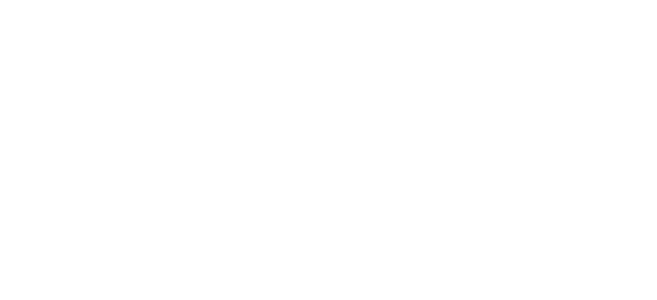
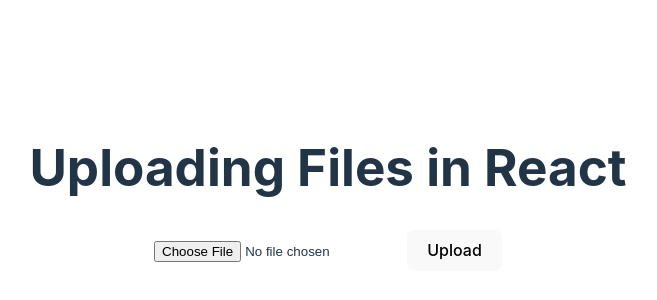
Before and after one commit to HishamSaeed/fenicsWeb_frontend, a React (Vite) app: page / in a window 1280 px wide. Shown: the part 212-512 px from the top of the page, without its empty margins (312-969 px from the left). Built offline with nearby package versions, Linux system fonts and the light colour scheme.

Commit message:
implemented upload file using axios

```diff
--- a/package.json
+++ b/package.json
@@ -10,6 +10,7 @@
     "preview": "vite preview"
   },
   "dependencies": {
+    "axios": "^1.6.7",
     "react": "^18.2.0",
     "react-dom": "^18.2.0"
   },
--- a/src/App.jsx
+++ b/src/App.jsx
@@ -1,11 +1,11 @@
 import { useState } from 'react'
 import './App.css'
+import UploadFile from './Upload-file'
 
 function App() {
 
   return (
-    <>
-    </>
+    <UploadFile></UploadFile>
   )
 }
 
--- /dev/null
+++ b/src/Upload-file.jsx
@@ -0,0 +1,55 @@
+import { useState } from 'react';
+import axios from 'axios';
+
+function UploadFile() {
+
+    const [ file, setFile ] = useState(null);
+    const [ progress, setProgress ] = useState({ started: false, pc: 0 });
+    const [ msg, setMsg ] = useState(null);
+
+    function handleUpload() {
+        if (!file) {
+            console.log("No file selected")
+            return;
+        }
+
+        const fd = new FormData();
+        fd.append('file', file);
+
+        setMsg("Uploading...")
+        setProgress(prevState => {
+            return { ...prevState, started: true }
+        })
+        axios.post('http://127.0.0.1:5000/upload_mesh', fd, {
+            onUploadProgress: (progressEvent) => { setProgress(prevState => {
+                return { ...prevState, pc: progressEvent.progress*100 }
+            }) },
+            headers: {
+                "Custom-Header": "value",
+            }
+        })
+        .then(res => {
+            setMsg("Upload successful");
+            console.log(res.data)
+        })
+        .catch(err => {
+            setMsg("Upload failed");
+            console.log(err)
+        });
+    }
+
+    return (
+        <div className='upload'>
+            <h1>Uploading Files in React</h1>
+
+            <input onChange={ (e) => { setFile(e.target.files[0]) }} type='file'/>
+
+            <button onClick={ handleUpload }>Upload</button>
+
+            { progress.started && <progress max="100" value={progress.pc}></progress> }
+            { msg && <span>{ msg }</span> }
+        </div>
+    )
+}
+
+export default UploadFile;
```
Also changed, not shown: 1 other file (tests, documents, lock files or other folders).
